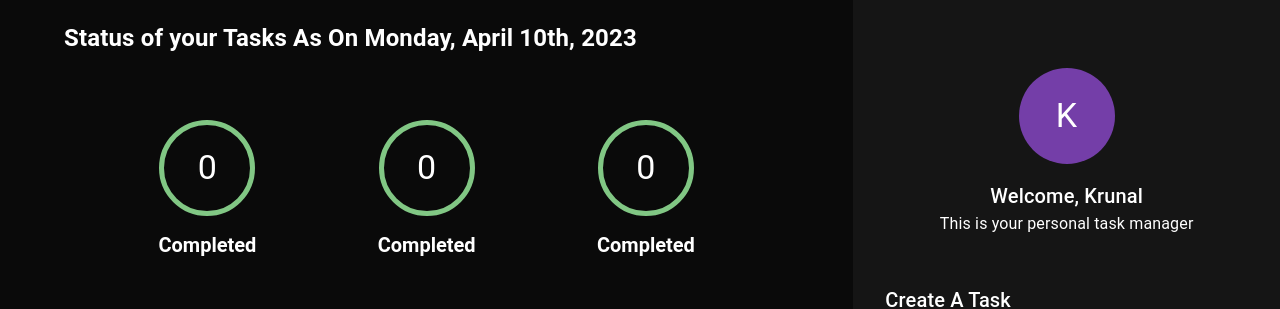
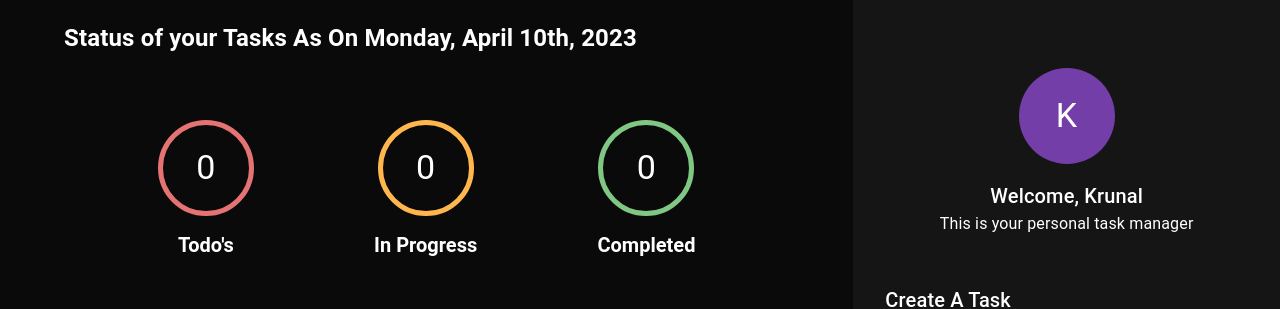
Before and after one commit to krunal1505/mern-task-tracker, a React (Create React App) app in the folder client/: page / in a window 1280 px wide. Shown: the top 309 px of the page. Built offline with nearby package versions, Linux system fonts and the light colour scheme; no server answers.

Commit message:
Updated Task Area and Counter components

```diff
--- /dev/null
+++ b/client/src/components/createTaskForm/interfaces/IUpdateTask.ts
@@ -0,0 +1,4 @@
+export interface IUpdateTask {
+  id: string;
+  status: string;
+}
--- a/client/src/components/task/_taskFooter.tsx
+++ b/client/src/components/task/_taskFooter.tsx
@@ -2,6 +2,7 @@ import React, { FC, ReactElement } from 'react';
 import { Box, Button, FormControlLabel, Switch } from '@mui/material';
 import { ITaskFooter } from './interfaces/ITaskFooter';
 import PropTypes from 'prop-types';
+import { Status } from '../createTaskForm/enums/Status';
 
 export const TaskFooter: FC<ITaskFooter> = (props): ReactElement => {
   const {
@@ -20,14 +21,20 @@ export const TaskFooter: FC<ITaskFooter> = (props): ReactElement => {
     >
       <FormControlLabel
         label="In Progress"
-        control={<Switch color="warning" onChange={(e) => onStatusChange(e)} />}
+        control={
+          <Switch
+            color="warning"
+            onChange={(e) => onStatusChange(e, id)}
+            defaultChecked={status === Status.inProgress}
+          />
+        }
       />
       <Button
         variant="contained"
         color="success"
         size="small"
         sx={{ color: '#FFFFFF' }}
-        onClick={(e) => onClick(e)}
+        onClick={(e) => onClick(e, id)}
       >
         Mark Complete
       </Button>
--- a/client/src/components/task/interfaces/ITaskFooter.ts
+++ b/client/src/components/task/interfaces/ITaskFooter.ts
@@ -3,10 +3,11 @@ import React from 'react';
 export interface ITaskFooter {
   id: string;
   status?: string;
-  onStatusChange?: (e: React.ChangeEvent<HTMLInputElement>) => void;
+  onStatusChange?: (e: React.ChangeEvent<HTMLInputElement>, id: string) => void;
   onClick?: (
     e:
       | React.MouseEvent<HTMLButtonElement>
       | React.MouseEvent<HTMLAnchorElement>,
+    id: string,
   ) => void;
 }
--- a/client/src/components/taskArea/TaskArea.tsx
+++ b/client/src/components/taskArea/TaskArea.tsx
@@ -1,11 +1,14 @@
 import React, { FC, ReactElement } from 'react';
 import { Grid, Box, Alert, LinearProgress } from '@mui/material';
 import { format } from 'date-fns';
-import { useQuery } from '@tanstack/react-query';
+import { useQuery, useMutation } from '@tanstack/react-query';
 import { TaskCounter } from '../taskCounter/TaskCounter';
 import { Task } from '../task/Task';
 import { sendApiRequest } from '../../helpers/sendApiRequest';
 import { ITaskApi } from './interfaces/ITaskApi';
+import { Status } from '../createTaskForm/enums/Status';
+import { IUpdateTask } from '../createTaskForm/interfaces/IUpdateTask';
+import { countTasks } from './helpers/countTasks';
 
 export const TaskArea: FC = (): ReactElement => {
   const { error, isLoading, data, refetch } = useQuery(['tasks'], async () => {
@@ -14,6 +17,29 @@ export const TaskArea: FC = (): ReactElement => {
       'GET',
     );
   });
+
+  const updateTaskMutation = useMutation((data: IUpdateTask) =>
+    sendApiRequest('http://localhost:5000/tasks', 'PUT', data),
+  );
+
+  const onStatusChangeHandler = (
+    e: React.ChangeEvent<HTMLInputElement>,
+    id: string,
+  ) => {
+    updateTaskMutation.mutate({
+      id,
+      status: e.target.checked ? Status.inProgress : Status.todo,
+    });
+  };
+
+  const markCompleteHandler = (
+    e:
+      | React.MouseEvent<HTMLButtonElement>
+      | React.MouseEvent<HTMLAnchorElement>,
+    id: string,
+  ) => {
+    updateTaskMutation.mutate({ id, status: Status.completed });
+  };
 
   return (
     <Grid item md={8} px={4}>
@@ -31,9 +57,18 @@ export const TaskArea: FC = (): ReactElement => {
           xs={12}
           mb={8}
         >
-          <TaskCounter />
-          <TaskCounter />
-          <TaskCounter />
+          <TaskCounter
+            count={data ? countTasks(data, Status.todo) : undefined}
+            status={Status.todo}
+          />
+          <TaskCounter
+            count={data ? countTasks(data, Status.inProgress) : undefined}
+            status={Status.inProgress}
+          />
+          <TaskCounter
+            count={data ? countTasks(data, Status.completed) : undefined}
+            status={Status.completed}
+          />
         </Grid>
         <Grid item display="flex" flexDirection="column" xs={10} md={8}>
           <>
@@ -47,7 +82,8 @@ export const TaskArea: FC = (): ReactElement => {
               Array.isArray(data) &&
               data.length > 0 &&
               data.map((each, index) => {
-                return (
+                return each.status === Status.todo ||
+                  each.status === Status.inProgress ? (
                   <Task
                     key={index}
                     id={each.id}
@@ -56,7 +92,11 @@ export const TaskArea: FC = (): ReactElement => {
                     date={new Date(each.date)}
                     priority={each.priority}
                     status={each.status}
+                    onStatusChange={onStatusChangeHandler}
+                    onClick={markCompleteHandler}
                   />
+                ) : (
+                  false
                 );
               })
             )}
--- /dev/null
+++ b/client/src/components/taskArea/helpers/countTasks.ts
@@ -0,0 +1,16 @@
+import { TaskCounterStatusType } from '../../taskCounter/interfaces/ITaskCounter';
+import { ITaskApi } from '../interfaces/ITaskApi';
+
+export const countTasks = (
+  tasks: ITaskApi[],
+  status: TaskCounterStatusType,
+): number => {
+  if (!Array.isArray(tasks)) {
+    return 0;
+  }
+  const totalTasks = tasks.filter((task) => {
+    return task.status === status;
+  });
+
+  return totalTasks.length;
+};
```
